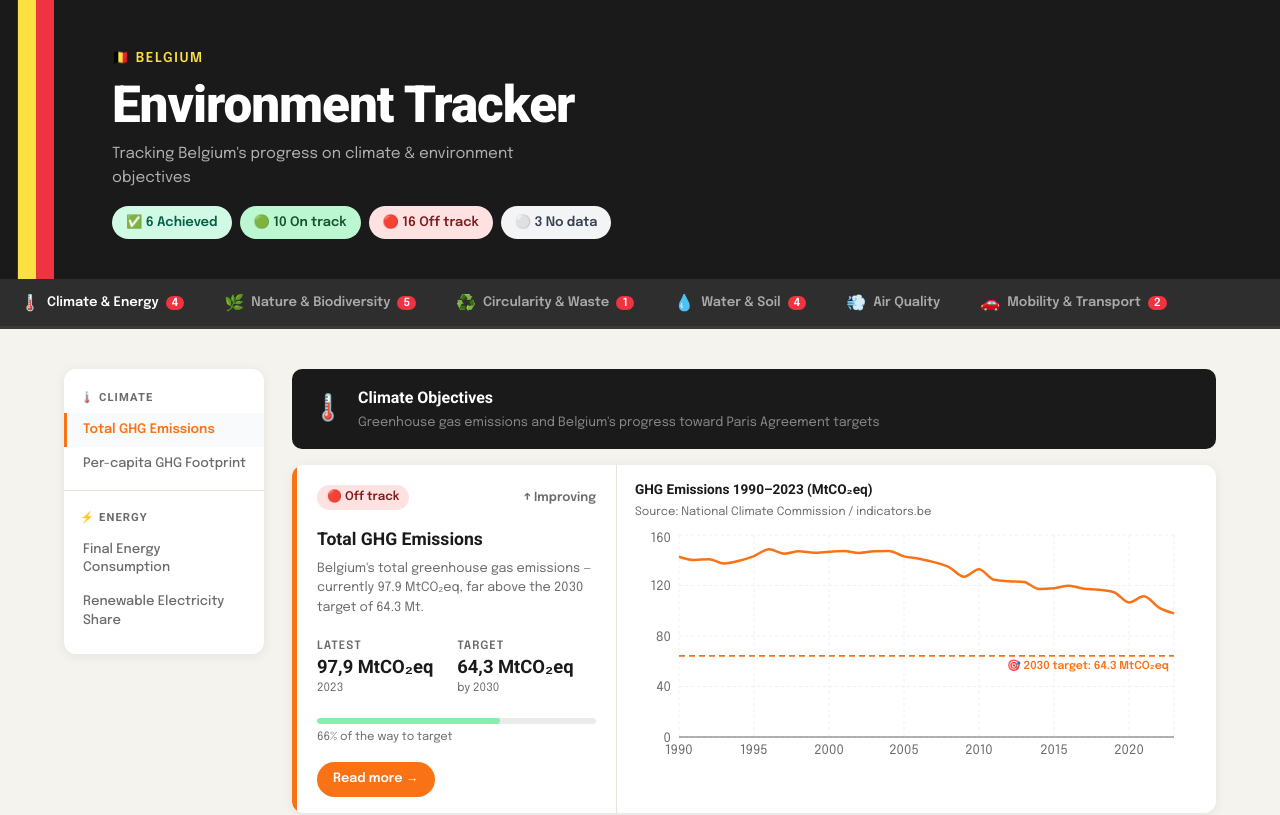
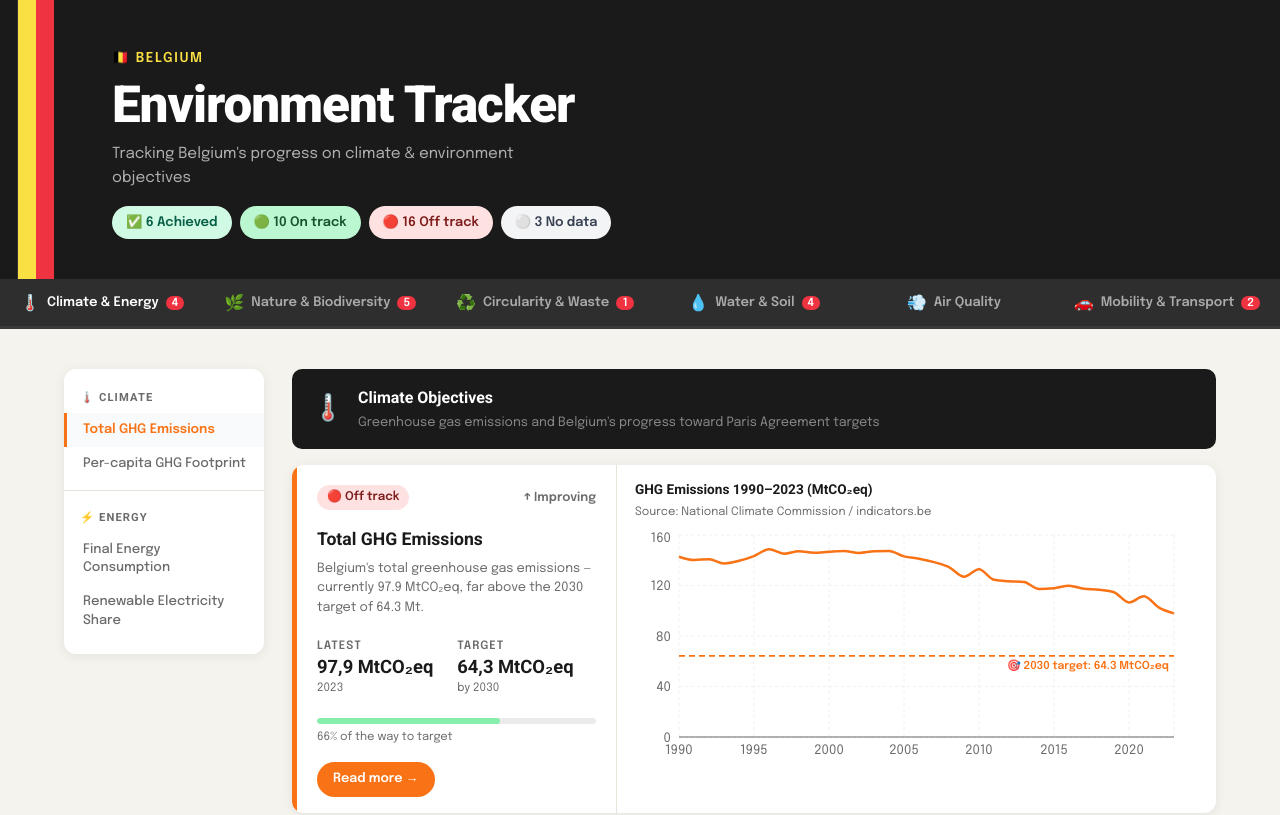
Before and after one commit to TjokMeuwissen/Belgium-Environment-Tracker, a Next.js app: page / in a window 1280 px wide. Shown: the top 815 px of the page. Built offline with nearby package versions, Linux system fonts and the light colour scheme.

Commit message:
Add files via upload

```diff
--- a/app/globals.css
+++ b/app/globals.css
@@ -54,7 +54,7 @@ header h1 { font-family: 'Roboto', sans-serif; font-size: clamp(2rem, 5vw, 3.2re
 .tabs { display: flex; background: #2e2e2e; overflow-x: auto; scrollbar-width: none; border-bottom: 3px solid #3a3a3a; position: sticky; top: 0; z-index: 100; }
 .tabs::-webkit-scrollbar { display: none; }
 
-.tab { display: flex; align-items: center; gap: 7px; padding: 14px 20px; background: none; border: none; color: #aaa; font-family: 'Epilogue', sans-serif; font-size: 0.82rem; font-weight: 600; cursor: pointer; white-space: nowrap; transition: color 0.2s, background 0.2s; border-bottom: 3px solid transparent; margin-bottom: -3px; }
+.tab { display: flex; align-items: center; justify-content: center; gap: 7px; padding: 14px 20px; flex: 1; background: none; border: none; color: #aaa; font-family: 'Epilogue', sans-serif; font-size: 0.82rem; font-weight: 600; cursor: pointer; white-space: nowrap; transition: color 0.2s, background 0.2s; border-bottom: 3px solid transparent; margin-bottom: -3px; }
 .tab:hover { color: #fff; background: rgba(255,255,255,0.1); }
 .tab.active { color: #fff; border-bottom-color: var(--tab-color); }
 .tab-emoji { font-size: 1rem; }
```
